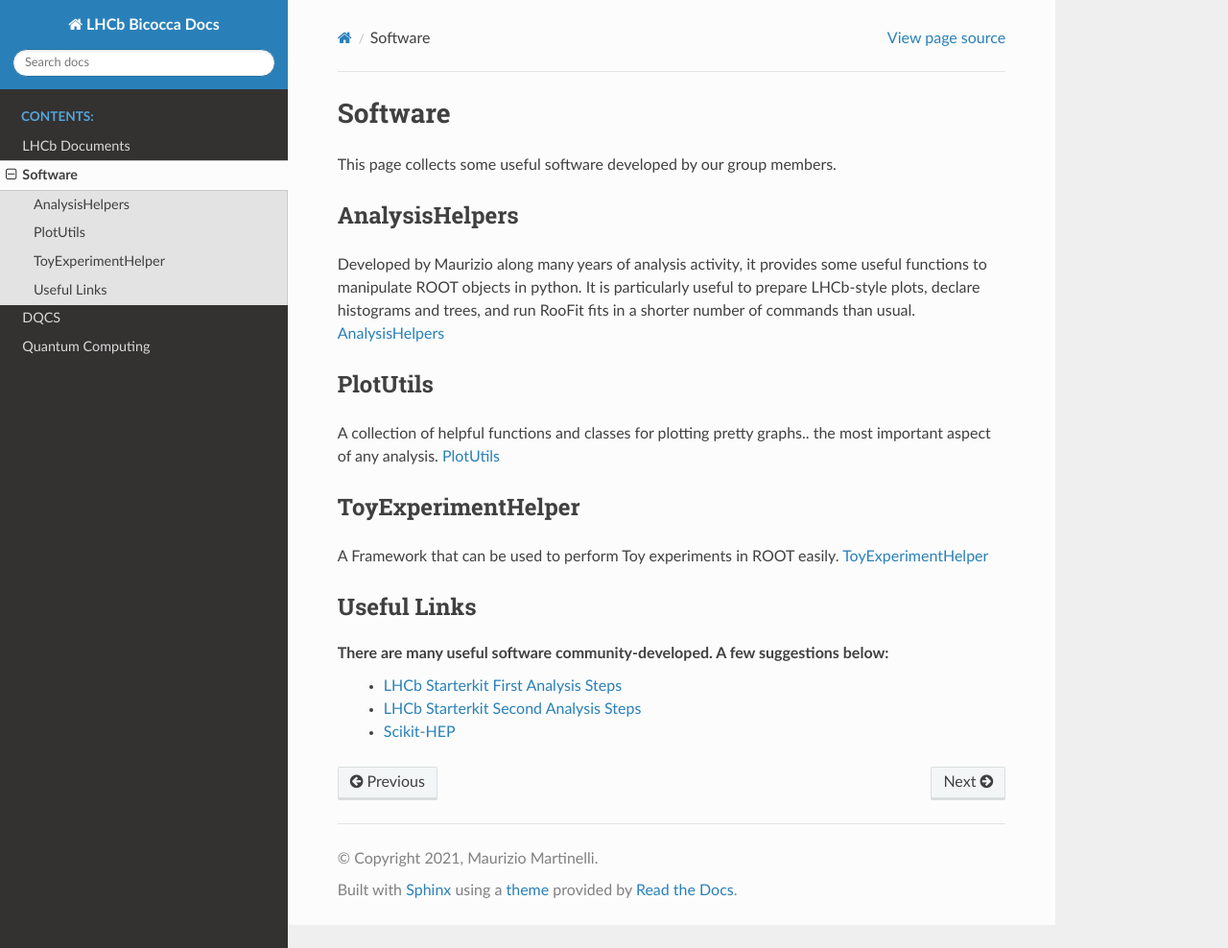
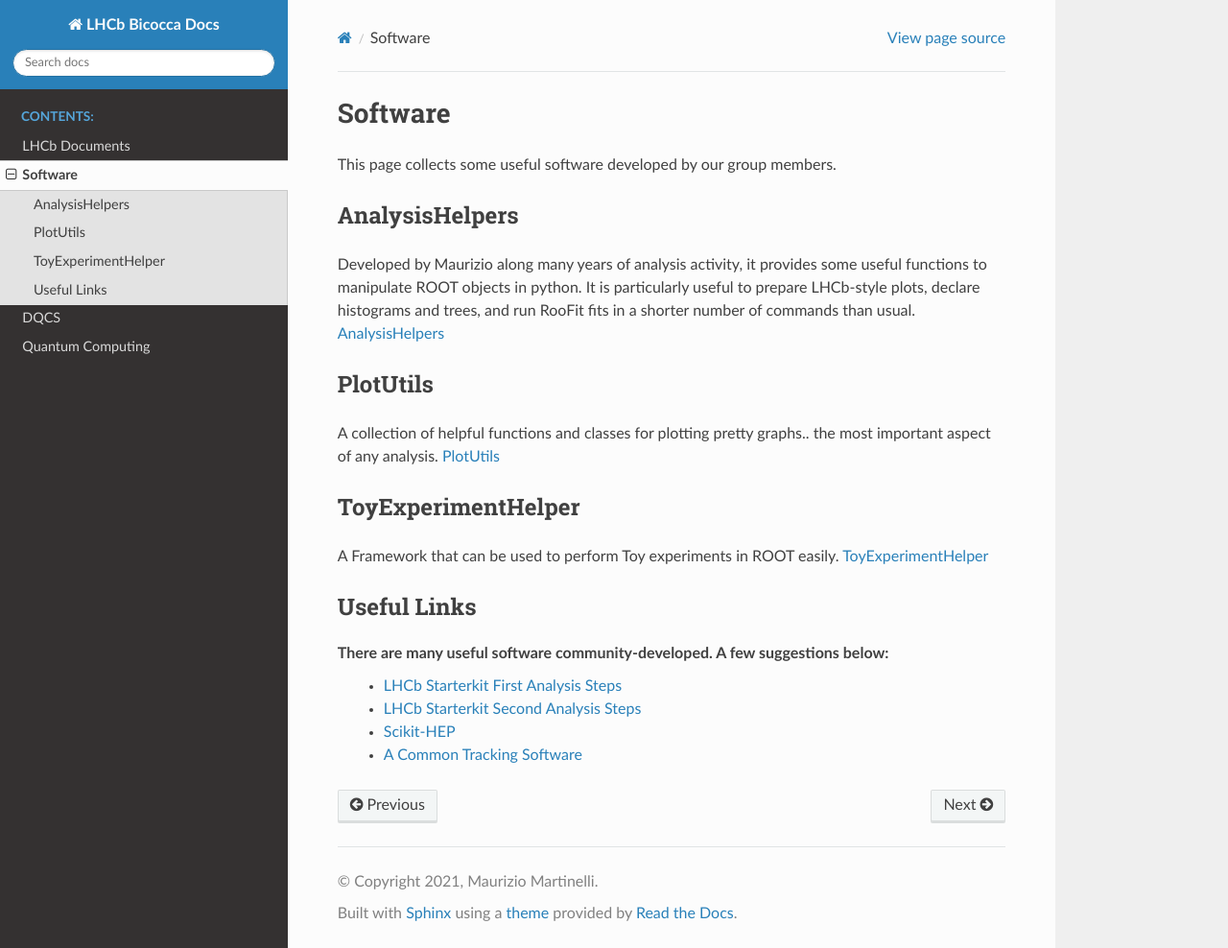
Before and after one commit to lhcb-bicocca/documentation, a Sphinx documentation site: the page built from docs/source/software.rst, in a window 1280 px wide and 988 px high. Shown: the whole window at 96% size. Built offline with Sphinx 7.4.7 and the Read the Docs theme 2.0.0, drawn with Linux system fonts in a browser that asks for light colours.

Commit message:
added link to ACTS

```diff
--- a/docs/source/software.rst
+++ b/docs/source/software.rst
@@ -23,3 +23,4 @@ There are many useful software community-developed. A few suggestions below:
  - `LHCb Starterkit First Analysis Steps <https://lhcb.github.io/starterkit-lessons/first-analysis-steps/README.html>`_
  - `LHCb Starterkit Second Analysis Steps <https://lhcb.github.io/starterkit-lessons/second-analysis-steps/README.html>`_
  - `Scikit-HEP <https://github.com/scikit-hep>`_
+ - `A Common Tracking Software <https://acts.readthedocs.io/en/latest/index.html>`_
```
